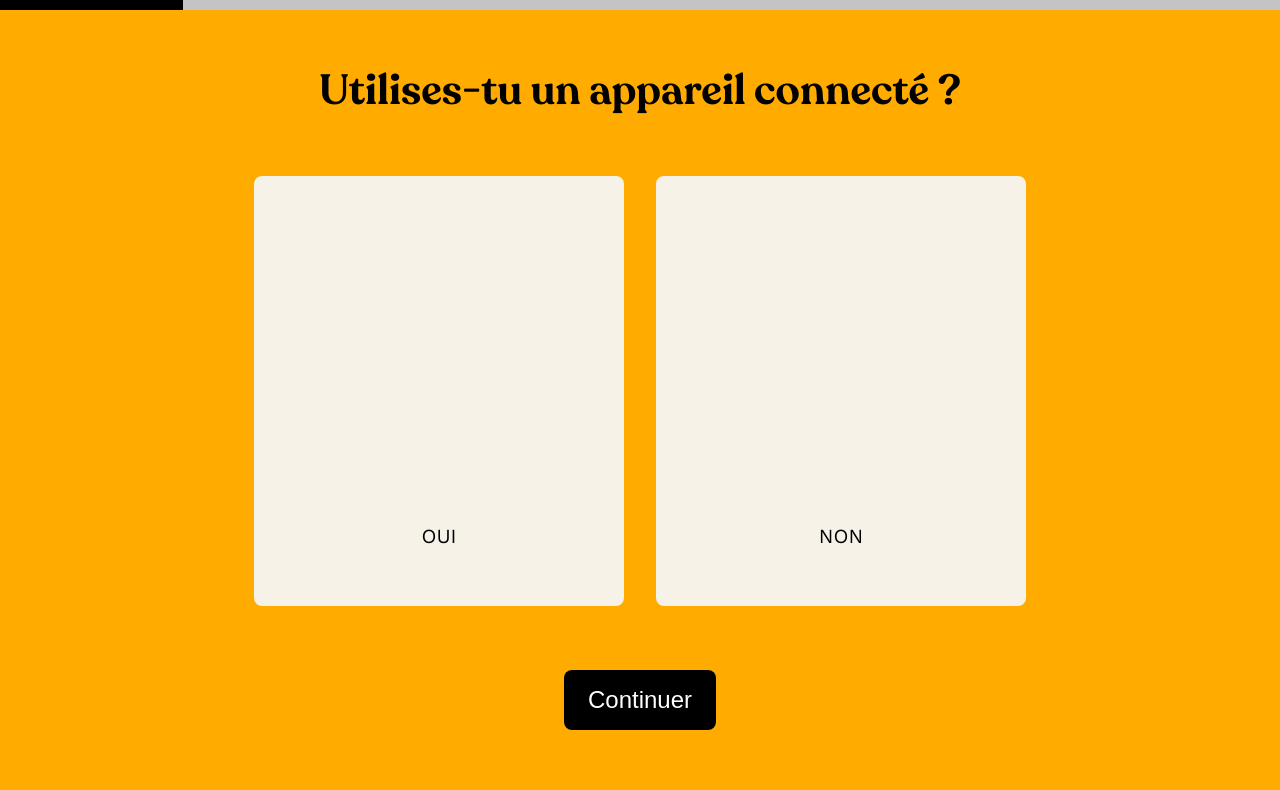
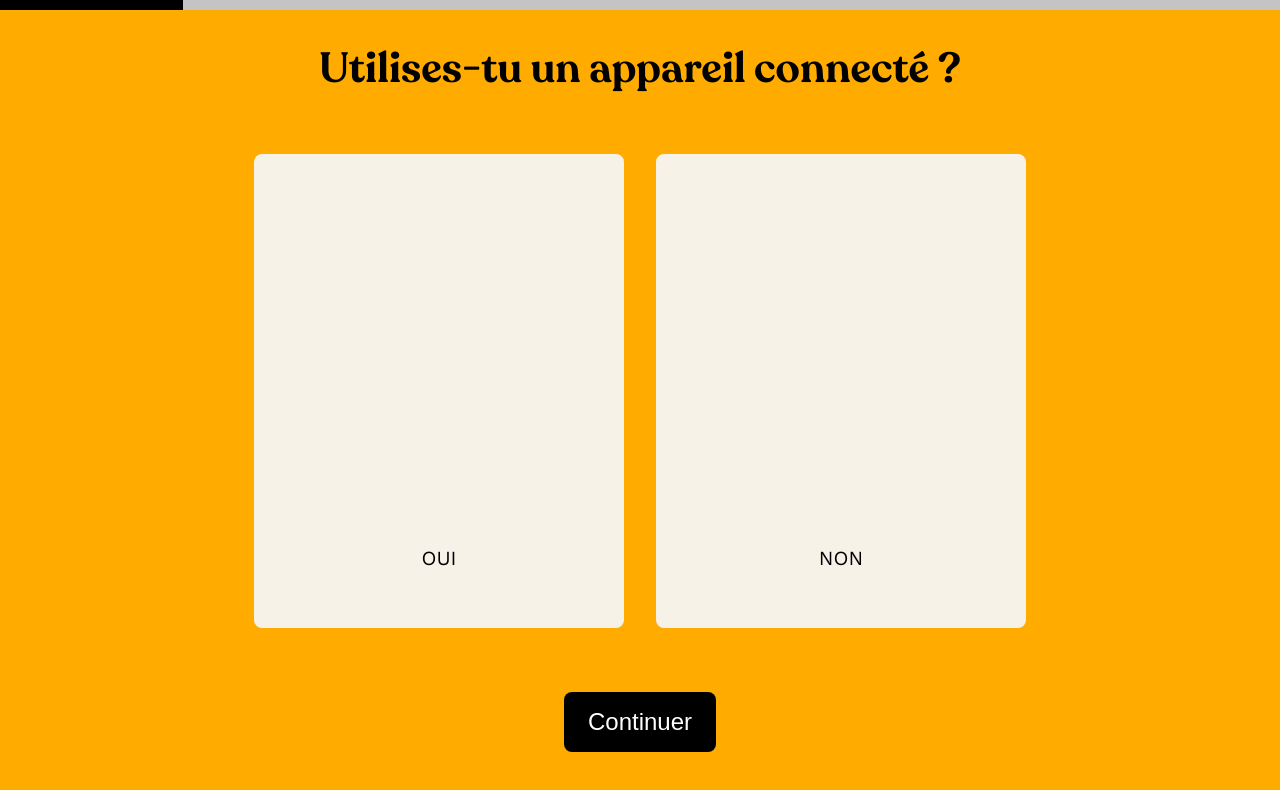
Before and after one commit to felixbouveret/hackathon-2020, a Nuxt app: page /steps in a window 1280 px wide. Shown: the top 790 px of the page. Built offline with nearby package versions, Linux system fonts and the light colour scheme.

Commit message:
Adapte step page to pwa

```diff
--- a/pages/steps.vue
+++ b/pages/steps.vue
@@ -92,7 +92,7 @@ export default {
   display: flex;
   flex-direction: column;
   justify-content: space-between;
-  padding: 70px 0;
+  padding: 48px 0;
   transition: background-color .6s;
 
   .bar {
```
